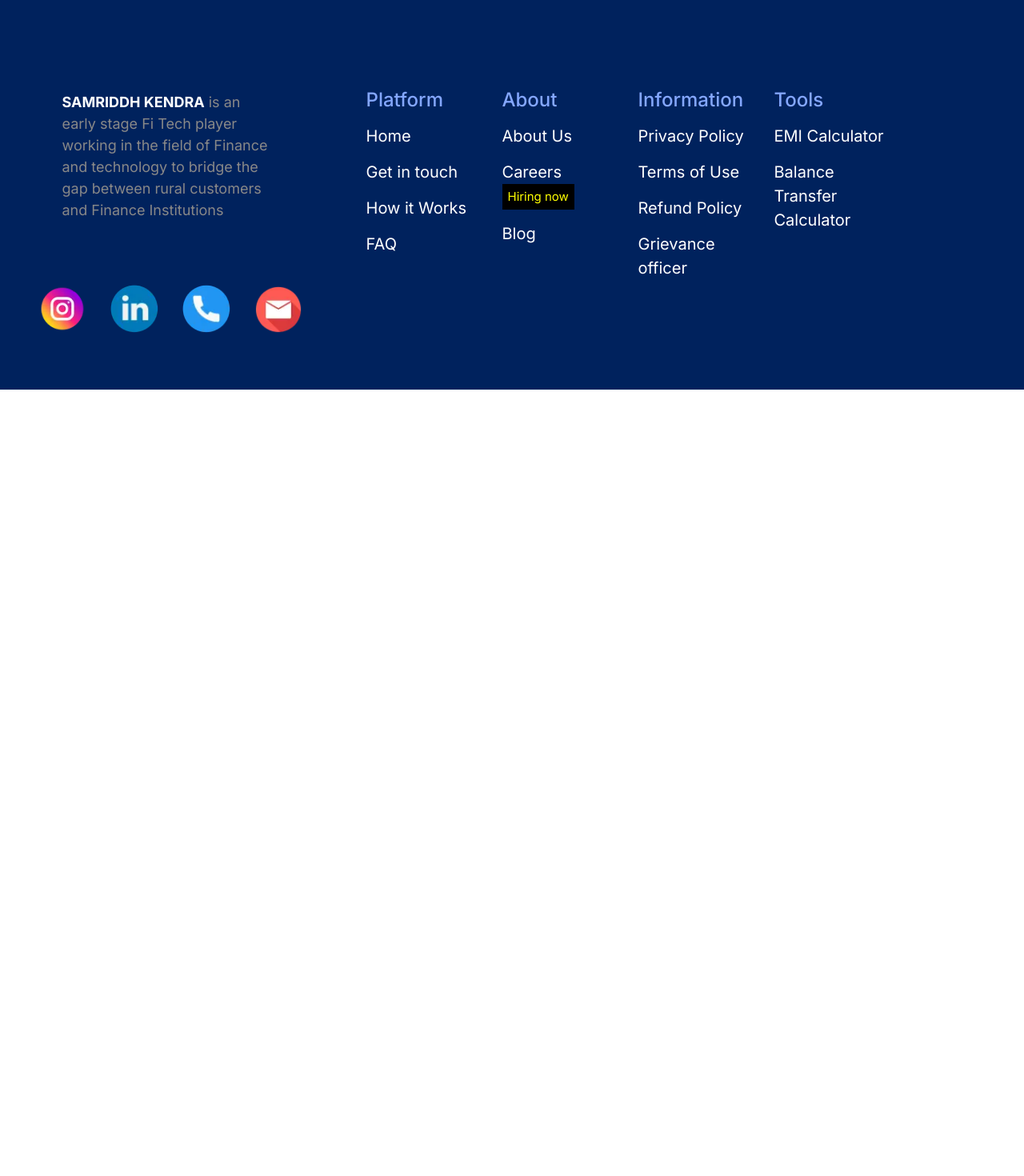
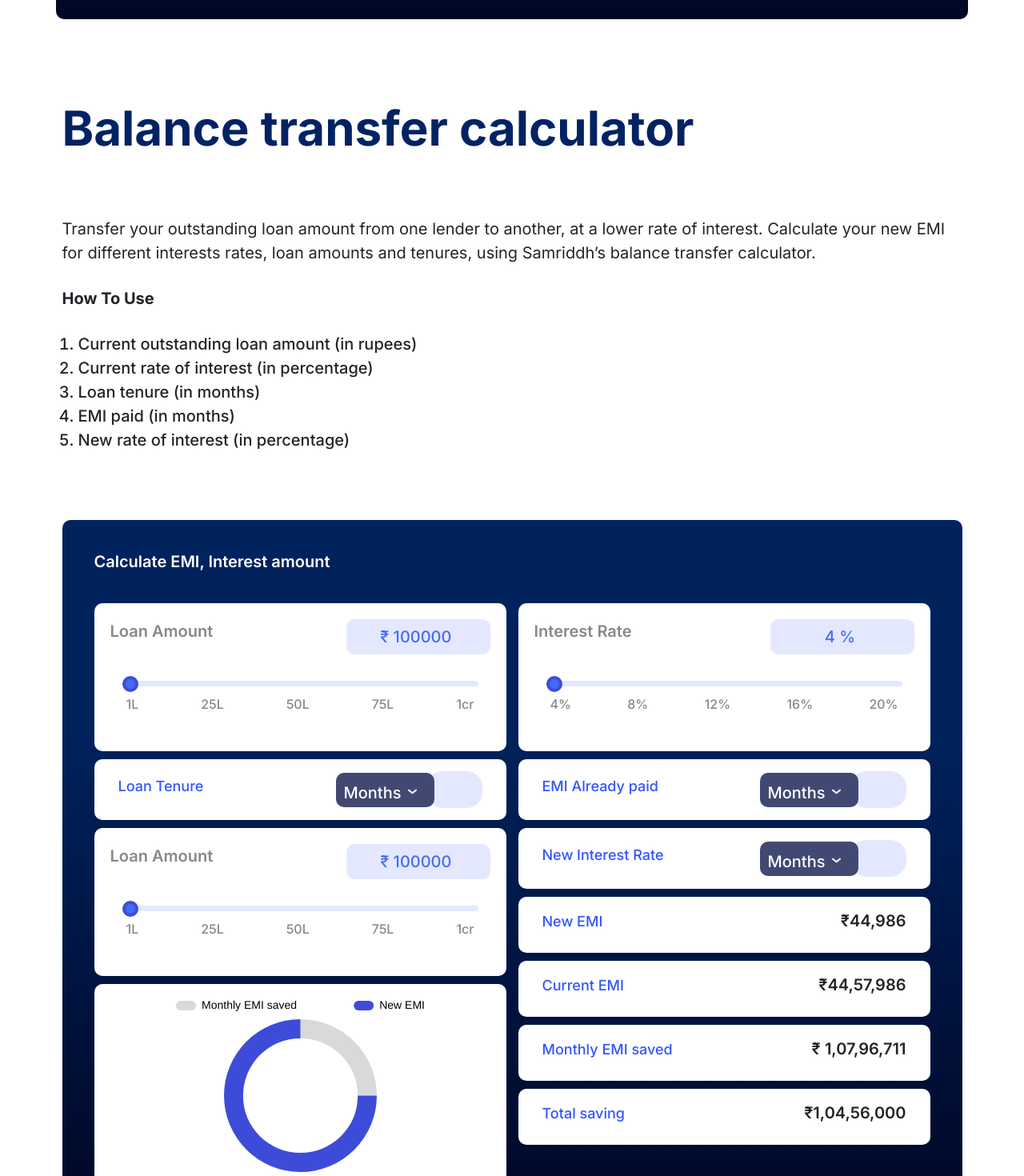
Before and after one commit to mohitanand744/Samriddh_React, a React (Vite) app: page /product_detailed_page in a window 1280 px wide. Shown: the part 2100-3570 px from the top of the page at 80% size. Before the commit the page ends 2587 px from the top, so only its background shows below. Built offline with nearby package versions, Linux system fonts and the light colour scheme.

Commit message:
products details page ✅

```diff
--- a/package.json
+++ b/package.json
@@ -11,9 +11,11 @@
   },
   "dependencies": {
     "bootstrap": "^5.3.3",
+    "chart.js": "^4.4.4",
     "jquery": "^3.7.1",
     "owl.carousel": "^2.3.4",
     "react": "^18.3.1",
+    "react-chartjs-2": "^5.2.0",
     "react-dom": "^18.3.1",
     "react-owl-carousel": "^2.3.3",
     "react-router-dom": "^6.26.0"
--- a/src/Pages/ProductDetailedPage.jsx
+++ b/src/Pages/ProductDetailedPage.jsx
@@ -1,6 +1,9 @@
 import React from "react";
 import ProductsTitles from "../components/Titles/ProductsTitles";
 import LoanAmountCalculator from "../components/Cards/LoanAmountCalculator";
+import DonutChart from "../components/DataCharts/DonutChart";
+import AmountCal from "../components/Cards/AmountCal";
+import MonthDropdown from "../components/Cards/SelectMonth";
 
 const ProductDetailedPage = () => {
   return (
@@ -63,7 +66,7 @@ const ProductDetailedPage = () => {
           </h2>
 
           <div className="row mt-5">
-            <div className="col-lg-7">
+            <div className="col-lg-8">
               <LoanAmountCalculator
                 text={"Loan Amount"}
                 value1={"1L"}
@@ -98,8 +101,105 @@ const ProductDetailedPage = () => {
                 unit={"Yrs"}
               />
             </div>
-            <div className="col-lg-5"></div>
+            <div className="col-lg-4">
+              <DonutChart
+                label1={"Principle amount"}
+                label2={"Interest amount"}
+              />
+              <AmountCal title={"Loan EMI"} amount={"44,986"} />{" "}
+              <AmountCal title={"Principal Amount"} amount={"44,57,986"} />{" "}
+              <AmountCal title={"Interest Amount"} amount={" 1,07,96,711"} />
+              <AmountCal
+                title={"Total Payable amount"}
+                amount={"1,04,56,000"}
+              />
+            </div>
           </div>
+        </div>
+      </section>
+
+      <section className="productDetailedSection_5 my-10">
+        <div className="container">
+          <ProductsTitles text={"Balance transfer calculator"} />
+          <p className="mt-11 fs-20 font-inter">
+            Transfer your outstanding loan amount from one lender to another, at
+            a lower rate of interest. Calculate your new EMI for different
+            interests rates, loan amounts and tenures, using Samriddh’s balance
+            transfer calculator.
+          </p>
+
+          <div className="row mt-5">
+            <div className="col-lg-6">
+              <h2 className="fs-20 font-inter fw-bold">How To Use</h2>
+              <ul className="fs-20 font-inter fw-medium mt-5">
+                <li>Current outstanding loan amount (in rupees)</li>
+                <li>Current rate of interest (in percentage)</li>
+                <li>Loan tenure (in months)</li>
+                <li>EMI paid (in months)</li>
+                <li>New rate of interest (in percentage)</li>
+              </ul>
+            </div>
+            <div className="col-lg-6 mt-lg-0 mt-md-5 mt-5"></div>
+          </div>
+
+          <section className="productDetailedSection_4 mt-11">
+            <div className="container emiCalculator rounded-4">
+              <h2 className="fw-semibold font-inter fs-25 text-white">
+                Calculate EMI, Interest amount
+              </h2>
+
+              <div className="row mt-5">
+                <div className="col-lg-6">
+                  <LoanAmountCalculator
+                    text={"Loan Amount"}
+                    value1={"1L"}
+                    value2={"25L"}
+                    value3={"50L"}
+                    value4={"75L"}
+                    value5={"1cr"}
+                    min={100000}
+                    max={10000000}
+                    unit={"₹"}
+                  />
+                  <MonthDropdown title={"Loan Tenure"} />
+                  <LoanAmountCalculator
+                    text={"Loan Amount"}
+                    value1={"1L"}
+                    value2={"25L"}
+                    value3={"50L"}
+                    value4={"75L"}
+                    value5={"1cr"}
+                    min={100000}
+                    max={10000000}
+                    unit={"₹"}
+                  />
+                  <DonutChart label1={"Monthly EMI saved"} label2={"New EMI"} />
+                </div>
+                <div className="col-lg-6">
+                  <LoanAmountCalculator
+                    text={"Interest Rate"}
+                    value1={"4%"}
+                    value2={"8%"}
+                    value3={"12%"}
+                    value4={"16%"}
+                    value5={"20%"}
+                    min={4}
+                    max={20}
+                    unit={"%"}
+                  />
+                  <MonthDropdown title={"EMI Already paid"} />
+                  <MonthDropdown title={"New Interest Rate"} />
+                  <AmountCal title={"New EMI"} amount={"44,986"} />{" "}
+                  <AmountCal title={"Current EMI"} amount={"44,57,986"} />{" "}
+                  <AmountCal
+                    title={"Monthly EMI saved"}
+                    amount={" 1,07,96,711"}
+                  />
+                  <AmountCal title={"Total saving"} amount={"1,04,56,000"} />
+                </div>
+              </div>
+            </div>
+          </section>
         </div>
       </section>
     </div>
--- /dev/null
+++ b/src/components/Cards/AmountCal.jsx
@@ -0,0 +1,12 @@
+import React from "react";
+
+const AmountCal = ({ title, amount }) => {
+  return (
+    <div className="d-flex justify-content-between align-items-center p-4 bg-white mt-3 px-5 rounded-4">
+      <p className="text-light-blue fs-18 font-inter fw-medium">{title}</p>
+      <p className="font-inter fw-semibold fs-20">₹{amount}</p>
+    </div>
+  );
+};
+
+export default AmountCal;
--- /dev/null
+++ b/src/components/Cards/SelectMonth.jsx
@@ -0,0 +1,46 @@
+import React, { useState } from "react";
+
+const MonthDropdown = ({ title }) => {
+  const [selectedMonthNumber, setSelectedMonthNumber] = useState("");
+
+  const handleMonthChange = (event) => {
+    const monthNumber = event.target.value;
+    setSelectedMonthNumber(monthNumber);
+  };
+
+  return (
+    <>
+      <div className="d-flex justify-content-between align-items-center p-4 bg-white mt-3 px-5 rounded-4">
+        <p className="text-light-blue fs-18 font-inter fw-medium">{title}</p>
+        <div className="month-container">
+          <select
+            className="month-dropdown text-white fs-20 fw-medium font-inter rounded-4"
+            onChange={handleMonthChange}
+            value={selectedMonthNumber}
+          >
+            <option value="">Months</option>
+            <option value="1">Jan</option>
+            <option value="2">Feb</option>
+            <option value="3">Mar</option>
+            <option value="4">Apr</option>
+            <option value="5">May</option>
+            <option value="6">June</option>
+            <option value="7">July</option>
+            <option value="8">Aug</option>
+            <option value="9">Sept</option>
+            <option value="10">Oct</option>
+            <option value="11">Nov</option>
+            <option value="12">Dec</option>
+          </select>
+          <input
+            type="text"
+            className="month-input fs-20 fw-semibold font-inter rounded-5"
+            value={selectedMonthNumber}
+          />
+        </div>
+      </div>
+    </>
+  );
+};
+
+export default MonthDropdown;
--- /dev/null
+++ b/src/components/DataCharts/DonutChart.jsx
@@ -0,0 +1,58 @@
+import React from "react";
+import { Chart as ChartJS, ArcElement, Tooltip, Legend } from "chart.js";
+import { Doughnut } from "react-chartjs-2";
+
+ChartJS.register(ArcElement, Tooltip, Legend);
+
+const DonutChart = ({ label1, label2 }) => {
+  const data = {
+    labels: [`${label1}                 `, `${label2}`],
+    datasets: [
+      {
+        label: "Poll",
+        data: [25, 75],
+        backgroundColor: ["#D9D9D9", "#3D4CD8"],
+        borderWidth: 0,
+      },
+    ],
+  };
+
+  const options = {
+    cutout: "75%",
+    responsive: true, // Creating a wider ring to match the image
+    plugins: {
+      legend: {
+        display: true,
+        align: "center",
+        labels: {
+          boxWidth: 25, // Increase the size of the legend point
+          boxHeight: 12,
+          padding: 5,
+          font: {
+            size: 14, // Adjusted font size for clarity
+          },
+          generateLabels: (chart) => {
+            const data = chart.data;
+            return data.labels.map((label, i) => ({
+              text: label,
+              fillStyle: data.datasets[0].backgroundColor[i],
+              strokeStyle: data.datasets[0].backgroundColor[i],
+              lineWidth: 0,
+              borderRadius: 6, // Apply rounded corners to the box
+              boxWidth: 20,
+            }));
+          },
+        },
+      },
+    },
+    maintainAspectRatio: false,
+  };
+
+  return (
+    <div className="calculation-container mt-3 rounded-4">
+      <Doughnut data={data} options={options}></Doughnut>
+    </div>
+  );
+};
+
+export default DonutChart;
--- a/src/css/css-responsive.css
+++ b/src/css/css-responsive.css
@@ -178,7 +178,7 @@
   .resources-container {
     .text {
       top: 5rem;
-      left: 5rem;
+      left: 1rem;
     }
   }
 }
--- a/src/css/index.css
+++ b/src/css/index.css
@@ -35,7 +35,7 @@ html {
 }
 
 .mt-11 {
-  margin-top: 7.5rem;
+  margin-top: 7.5rem !important;
 }
 
 .mt-20 {
@@ -155,6 +155,10 @@ li {
 
 .border-none {
   border: none !important;
+}
+
+.bg-dark-blue {
+  background-color: var(--dark-blue) !important;
 }
 
 .sign_in {
@@ -1189,9 +1193,11 @@ li {
   .emiCalculator {
     background: linear-gradient(0deg, #000725 0%, var(--dark-blue) 70%);
     padding: 4rem !important;
+    height: fit-content;
     .loanCalculator {
       background: var(--white);
       padding: 2rem;
+      height: 18.5rem;
 
       .top-container {
         .inputAmount {
@@ -1236,6 +1242,51 @@ li {
         }
       }
     }
+
+    .calculation-container {
+      background: var(--white);
+      display: flex;
+      justify-content: center;
+      align-items: center;
+      padding: 1.5rem 0;
+      color: #ffff !important;
+      height: 25rem;
+    }
+  }
+}
+
+.productDetailedSection_5 {
+  ul li {
+    list-style: number;
+  }
+
+  .month-container {
+    display: flex;
+    align-items: center;
+  }
+
+  .month-dropdown {
+    padding: 1rem;
+    width: 123px;
+    height: 43px;
+    border: none;
+    background-color: #414972;
+    z-index: 2;
+    appearance: none;
+    background-image: url("/dropdown arrow.png");
+    background-repeat: no-repeat;
+    background-position: 90px 20px;
+  }
+
+  .month-input {
+    padding: 0.8rem;
+    width: 7rem;
+    text-align: center;
+    margin-left: -1rem;
+    border: none;
+    background-color: #e4e8ff;
+    z-index: 1;
+    color: #0040e6;
   }
 }
 
```
Also changed, not shown: public/dropdown arrow.png (added), 1 other file (tests, documents, lock files or other folders).
